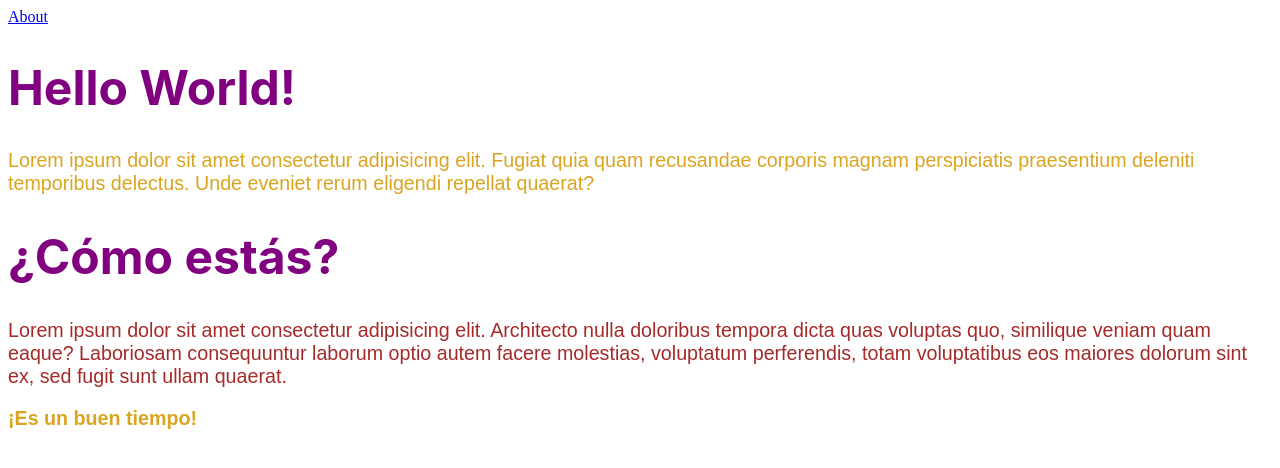
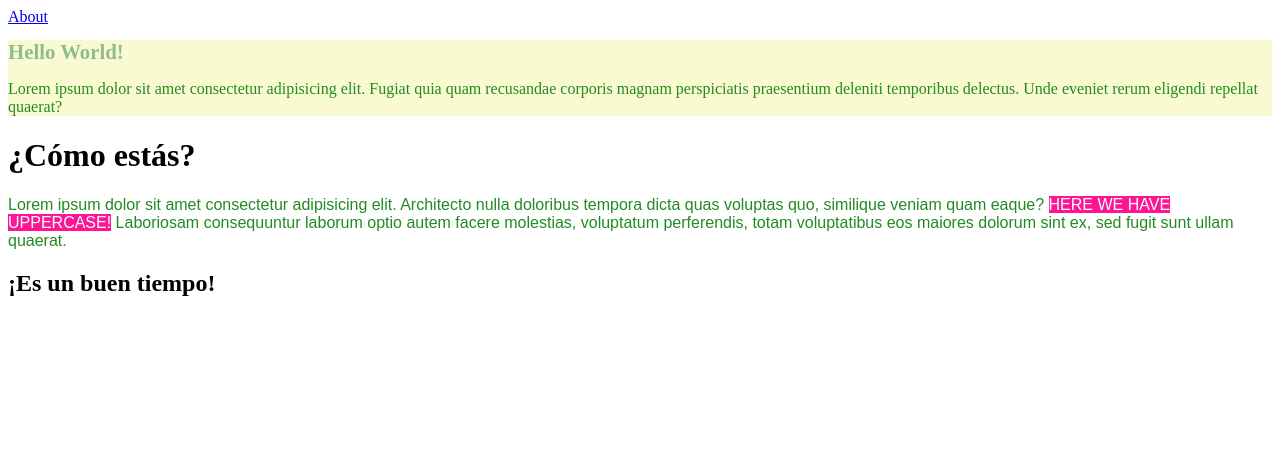
Before and after one commit to ayushpareek179/HTML-CSS-basics, a plain HTML site: page CSS/Demos/Basics and selectors/index.html in a window 1280 px wide. Drawn offline with Linux system fonts and the light colour scheme.

Commit message:
Added till the end of CSS Units

```diff
--- a/CSS/index.html
+++ b/CSS/Demos/Basics and selectors/index.html
@@ -9,16 +9,19 @@
   </head>
   <body>
     <a href="./about.html">About</a>
-    <h1>Hello World!</h1>
-    <p id="">
-      Lorem ipsum dolor sit amet consectetur adipisicing elit. Fugiat quia quam
-      recusandae corporis magnam perspiciatis praesentium deleniti temporibus
-      delectus. Unde eveniet rerum eligendi repellat quaerat?
-    </p>
+    <div>
+      <h1 class="initial">Hello World!</h1>
+      <p class="info">
+        Lorem ipsum dolor sit amet consectetur adipisicing elit. Fugiat quia
+        quam recusandae corporis magnam perspiciatis praesentium deleniti
+        temporibus delectus. Unde eveniet rerum eligendi repellat quaerat?
+      </p>
+    </div>
     <h1>¿Cómo estás?</h1>
-    <p id="Segundo">
+    <p id="Segundo" class="info">
       Lorem ipsum dolor sit amet consectetur adipisicing elit. Architecto nulla
       doloribus tempora dicta quas voluptas quo, similique veniam quam eaque?
+      <span>Here we have uppercase!</span>
       Laboriosam consequuntur laborum optio autem facere molestias, voluptatum
       perferendis, totam voluptatibus eos maiores dolorum sint ex, sed fugit
       sunt ullam quaerat.
--- /dev/null
+++ b/CSS/Demos/Basics and selectors/styles.css
@@ -0,0 +1,19 @@
+div {
+  color: darkseagreen;
+  background: lightgoldenrodyellow;
+}
+span {
+  text-transform: uppercase;
+  background: deeppink;
+  color: azure;
+}
+.info {
+  size: 2.5rem;
+  color: forestgreen;
+}
+.initial {
+  font-size: 130%;
+}
+#Segundo {
+  font-family: fantasy;
+}
--- /dev/null
+++ b/CSS/Demos/Colors/colors.css
@@ -0,0 +1,18 @@
+#uno {
+  color: rgba(255, 0, 0, 0.99);
+  background-color: #5aa9e6;
+  /* Using the name directly */
+}
+#dos {
+  color: hsl(120, 100%, 50%);
+  background: #08415c;
+  /* Shorthand */
+}
+#tres {
+  color: white;
+  background: rgb(229, 88, 18);
+  /* Using RGB */
+}
+body {
+  background-color: hsla(47, 87%, 66%, 0.904);
+}
--- /dev/null
+++ b/CSS/Demos/Inheritance, last line and specificty/styles.css
@@ -0,0 +1,20 @@
+p {
+  font: 1em sans-serif;
+  color: aqua;
+}
+* {
+  background-color: lightyellow;
+  font-family: Impact, Haettenschweiler, "Arial Narrow Bold", sans-serif;
+}
+div {
+  color: rebeccapurple;
+  font-size: 15pt;
+}
+h3 {
+  text-transform: capitalize;
+  color: firebrick;
+}
+p {
+  font: 0.8em times-new-roman;
+  color: brown;
+}
--- /dev/null
+++ b/CSS/Demos/Units/styles.css
@@ -0,0 +1,16 @@
+* {
+  margin: 0;
+}
+#navbar {
+  color: aliceblue;
+  font-size: 2em;
+  height: 3rem;
+  background-color: midnightblue;
+}
+#banner {
+  background-color: blue;
+  min-height: calc(100vh - 3rem);
+}
+h2 {
+  font-style: italic;
+}
--- a/CSS/styles.css
+++ /dev/null
@@ -1,16 +0,0 @@
-h1 {
-  color: purple;
-  font-size: 3rem;
-  font-family: -apple-system, BlinkMacSystemFont, "Segoe UI", Roboto, Oxygen,
-    Ubuntu, Cantarell, "Open Sans", "Helvetica Neue", sans-serif;
-}
-h2,
-p {
-  color: goldenrod;
-  font-size: 1.23rem;
-  font-family: Arial, Helvetica, sans-serif;
-}
-#Segundo {
-  color: brown;
-  font-weight: 100;
-}
```
Also changed, not shown: CSS/Demos/Basics and selectors/about.html (added, +30 -0 lines), CSS/Demos/Colors/index.html (added, +15 -0 lines), CSS/Demos/Inheritance, last line and specificty/index.html (added, +27 -0 lines), CSS/Demos/Units/index.html (added, +20 -0 lines), CSS/about.html (deleted, +0 -37 lines).
